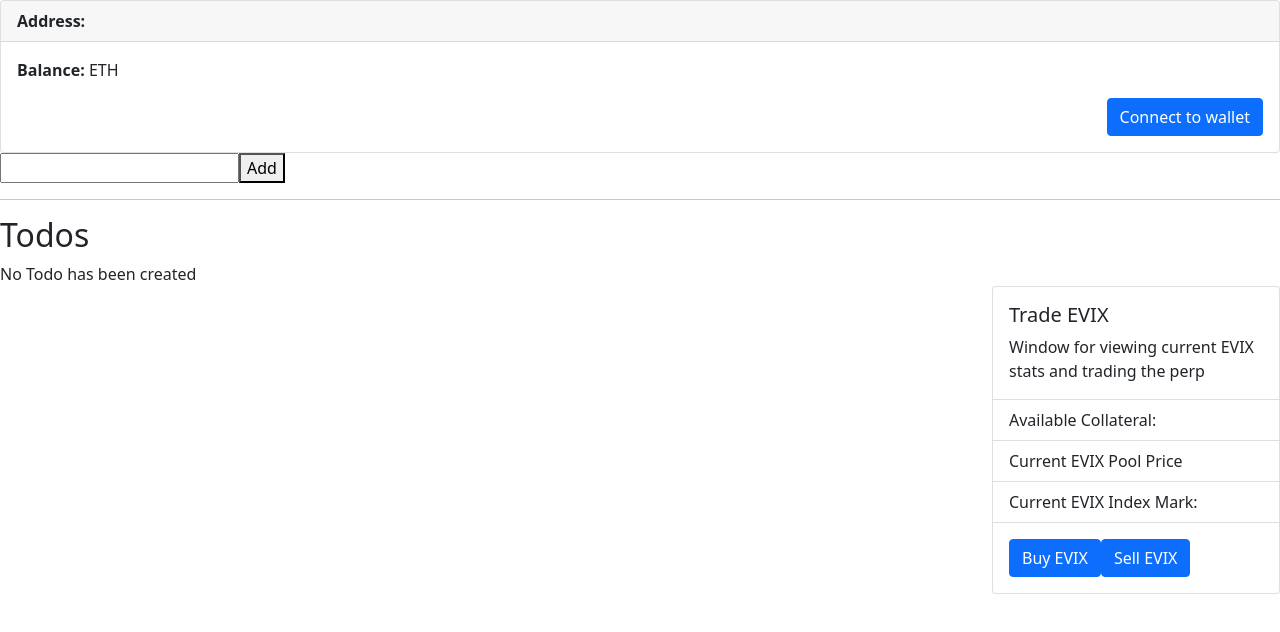
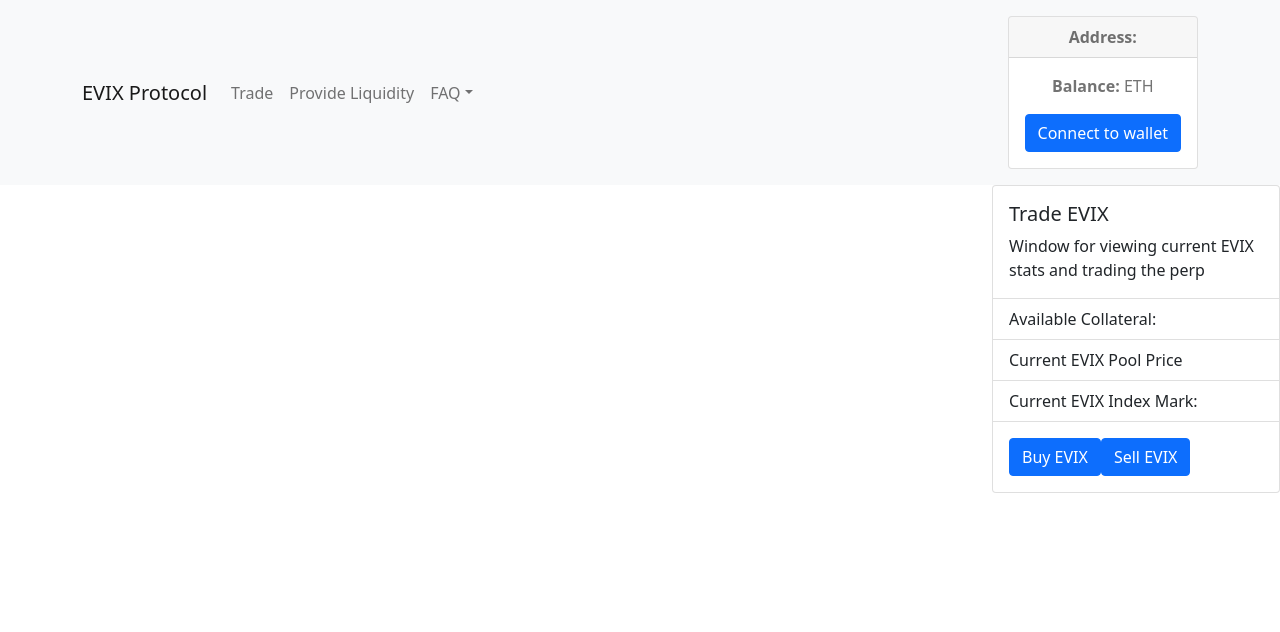
Before and after one commit to leemount96/volatility-futures, a React (Create React App) app in the folder frontend/: page / in a window 1280 px wide. Shown: the top 632 px of the page. Built offline with nearby package versions, Linux system fonts and the light colour scheme.

Commit message:
Added Navbar

```diff
--- a/frontend/src/App.tsx
+++ b/frontend/src/App.tsx
@@ -1,50 +1,13 @@
-import React, { useState } from 'react';
+import React from 'react';
 import './App.css';
 import { AddTodoComponent } from './components/AddTodo';
-import { ITodo, ITodos, TodosComponent } from './components/Todo';
+import { ITodos, TodosComponent } from './components/Todo';
 import { TradeWindowComponent } from './components/TradeWindow';
-import { ethers } from "ethers";
+import { WalletInfo } from './components/WalletInfo';
+import { NavbarComponent } from './components/NavbarComponent'
 
-import { Button, Card } from "react-bootstrap";
-import "bootstrap/dist/css/bootstrap.min.css";
 
 function App() {
-
-  const [data, setdata] = useState({
-    address: "",
-    Balance: "",
-  })
-
-  const metamaskHandler = () => {
-    if(window.ethereum){
-      window.ethereum.request({method: "eth_requestAccounts" })
-      .then((res: any) => accountChangeHandler(res[0]))
-    }else{
-      alert("Please install metamask extension");
-    }
-  };
-
-  const getBalance = (address: any) => {
-    window.ethereum.request({
-      method: "eth_getBalance",
-      params: [address, "latest"]
-    })
-    .then((balance: any) => {
-      setdata({
-        address: address,
-        Balance: ethers.utils.formatEther(balance),
-      });
-    });
-  };
-
-  const accountChangeHandler = (account: any) => {
-    setdata({
-      address: account,
-      Balance: "",
-    });
-
-    getBalance(account);
-  }
 
   const [todos, setTodos] = React.useState<ITodos>({todos: []});
   const addTodos = (title: string) => {
@@ -68,31 +31,7 @@ function App() {
 
   return (
     <div className="App">
-      <Card className = "float-mid">
-        <Card.Header>
-          <strong>Address: </strong>
-          {data.address}
-        </Card.Header>
-
-        <Card.Body>
-          <Card.Text>
-            <strong>Balance: </strong>
-            {data.Balance} ETH
-          </Card.Text>
-
-          <Button onClick={metamaskHandler} variant="primary" className="float-end">
-            Connect to wallet
-          </Button>
-        </Card.Body>
-
-      </Card>
-
-      <AddTodoComponent addTodos={addTodos} />
-      <hr />
-      <TodosComponent
-        todos={todos}
-        toggleTodos={toggleTodos}
-        deleteTodos={deleteTodos} />
+      <NavbarComponent/>
       <TradeWindowComponent/>
     </div>
   )
--- /dev/null
+++ b/frontend/src/components/NavbarComponent.tsx
@@ -0,0 +1,36 @@
+import { Navbar, Container, Nav, NavDropdown } from "react-bootstrap";
+import "bootstrap/dist/css/bootstrap.min.css";
+import { WalletInfo } from "./WalletInfo";
+
+export const NavbarComponent = ({}) => {
+  return (
+    <Navbar bg="light" expand="lg">
+      <Container>
+        <Navbar.Brand href="#home">EVIX Protocol</Navbar.Brand>
+        <Navbar.Toggle aria-controls="basic-navbar-nav" />
+        <Navbar.Collapse id="basic-navbar-nav">
+          <Nav className="me-auto">
+            <Nav.Link href="#trade">Trade</Nav.Link>
+            <Nav.Link href="#lp">Provide Liquidity</Nav.Link>
+            <NavDropdown title="FAQ" id="basic-nav-dropdown">
+              <NavDropdown.Item href="#risks">Risks</NavDropdown.Item>
+              <NavDropdown.Item href="#strategies">
+                Trading Strategies
+              </NavDropdown.Item>
+              <NavDropdown.Item href="#whitepaper">Whitepaper</NavDropdown.Item>
+              <NavDropdown.Divider />
+              <NavDropdown.Item href="#action/3.4">
+                Separated link
+              </NavDropdown.Item>
+            </NavDropdown>
+          </Nav>
+        </Navbar.Collapse>
+        <Navbar.Collapse className="justify-content-end">
+          <Navbar.Text>
+            <WalletInfo/>
+          </Navbar.Text>
+        </Navbar.Collapse>
+      </Container>
+    </Navbar>
+  );
+};
--- /dev/null
+++ b/frontend/src/components/WalletInfo.tsx
@@ -0,0 +1,64 @@
+import React, { useState } from 'react';
+import { ethers } from "ethers";
+
+import { Button, Card } from "react-bootstrap";
+import "bootstrap/dist/css/bootstrap.min.css";
+
+export const WalletInfo = ({}) => {
+    const [data, setdata] = useState({
+        address: "",
+        Balance: "",
+    })
+
+    const metamaskHandler = () => {
+        if(window.ethereum){
+            window.ethereum.request({method: "eth_requestAccounts" })
+            .then((res: any) => accountChangeHandler(res[0]))
+        }else{
+            alert("Please install metamask extension");
+        }
+    };
+
+    const getBalance = (address: any) => {
+        window.ethereum.request({
+            method: "eth_getBalance",
+            params: [address, "latest"]
+        })
+        .then((balance: any) => {
+            setdata({
+            address: address,
+            Balance: ethers.utils.formatEther(balance),
+            });
+        });
+    };
+
+    const accountChangeHandler = (account: any) => {
+        setdata({
+            address: account,
+            Balance: "",
+        });
+
+        getBalance(account);
+    }
+
+    return (
+        <Card className = "text-center">
+            <Card.Header className="float-end">
+                <strong>Address: </strong>
+                {data.address}
+            </Card.Header>
+
+            <Card.Body>
+                <Card.Text>
+                <strong>Balance: </strong>
+                {data.Balance} ETH
+                </Card.Text>
+
+                <Button onClick={metamaskHandler} variant="primary" className="float-end">
+                Connect to wallet
+                </Button>
+            </Card.Body>
+
+        </Card>
+    )
+}
```
